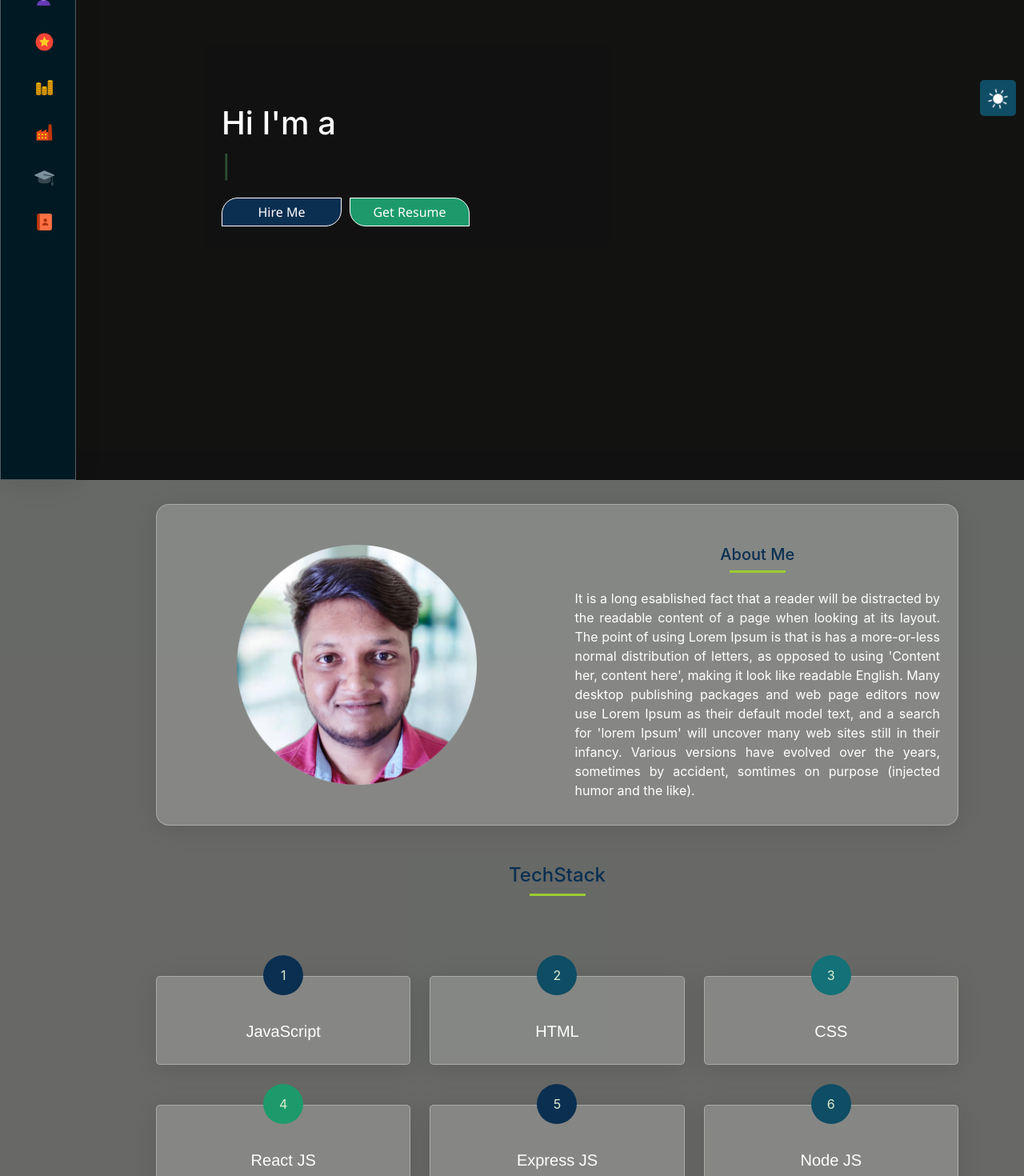
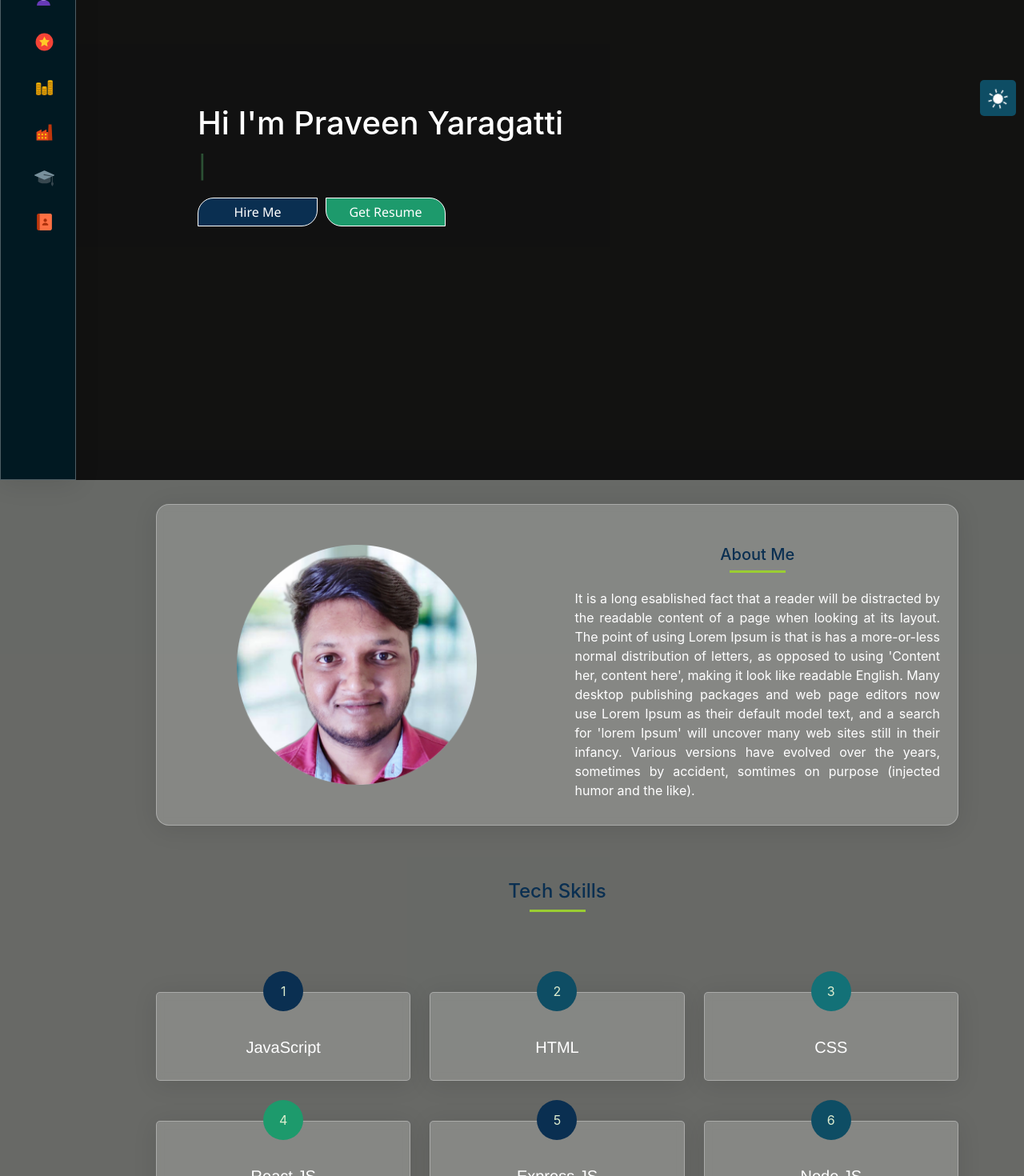
Before and after one commit to YaragattiPraveen/pby37-portfolio, a React (Create React App) app: page / in a window 1280 px wide. Shown: the part 200-1670 px from the top of the page at 80% size. Built offline with nearby package versions, Linux system fonts and the light colour scheme.

Commit message:
Added animation for the project using Framer-Motion npm

```diff
--- a/package.json
+++ b/package.json
@@ -6,11 +6,14 @@
     "@testing-library/jest-dom": "^5.16.5",
     "@testing-library/react": "^13.4.0",
     "@testing-library/user-event": "^13.5.0",
+    "framer-motion": "^7.6.18",
     "react": "^18.2.0",
+    "react-animation-on-scroll": "^5.1.0",
     "react-dom": "^18.2.0",
     "react-icons": "^4.6.0",
     "react-scripts": "5.0.1",
     "react-scroll": "^1.8.8",
+    "react-scroll-motion": "^0.3.2",
     "react-scroll-to-top": "^3.0.0",
     "react-slick": "^0.29.0",
     "react-vertical-timeline-component": "^3.5.2",
--- a/src/Components/About/About.js
+++ b/src/Components/About/About.js
@@ -1,11 +1,26 @@
 import React from "react";
 import "../About/About.css";
 import Profileimg from "../../Assests/profile-pic.png";
+import { motion } from "framer-motion"
+
+const divAnimate = {
+  offscreen: { x: -1000 },
+  onscreen: { x: 0 },
+}
 
 const About = () => {
   return (
     <div className="container about-section" id="About">
-      <div className="row">
+
+      <motion.div initial="offscreen"
+        whileInView="onscreen"
+        viewport={{ once: false, amount: 0.1 }}
+      >
+        <motion.div variants={divAnimate} transition={{
+          duration: 1.4,
+          type: 'spring',
+          bounce: 0.4
+        }} className="row">
           <div className="col-xl-6 col-lg-6 col-md-12 col-sm-12">
             <div className="about-image">
               <img src={Profileimg} alt="Profile" />
@@ -31,7 +46,8 @@ const About = () => {
               </p>
             </div>
           </div>
-      </div>
+        </motion.div>
+      </motion.div>
     </div>
   );
 };
--- a/src/Components/Contact/contact.js
+++ b/src/Components/Contact/contact.js
@@ -1,17 +1,36 @@
+import { motion } from 'framer-motion'
 import React from 'react'
 import contact from '../../Assests/contact.jpg'
 import '../Contact/contact.css'
 
+const imgAnimate = {
+    offscreen: { x: -600 },
+    onscreen: { x: 0 },
+}
+
+const divAnimate = {
+    offscreen: { x: 600 },
+    onscreen: { x: 0 },
+}
 const Contact = () => {
     return (
         <div className='container contact-section' id='Contacts'>
-        <div className="row">
-            <div className='col-xl-5 col-lg-5 col-md-5 col-sm-5'>
+            <motion.div initial="offscreen" whileInView="onscreen"
+                viewport={{ once: false, amount: 0.1 }} className="row">
+                <motion.div variants={imgAnimate} transition={{
+                    duration: 1,
+                    type: 'spring',
+                    bounce: 0.4
+                }} className='col-xl-5 col-lg-5 col-md-5 col-sm-5'>
                     <div className="contact-form-image">
-                    <img src={contact} alt="contact-img"/>
+                        <img src={contact} alt="contact-img" />
                     </div>
-            </div>
-            <div className='col-xl-7 col-lg-7 col-md-7 col-sm-7'>
+                </motion.div>
+                <motion.div variants={divAnimate} transition={{
+                    duration: 1,
+                    type: 'spring',
+                    bounce: 0.4
+                }} className='col-xl-7 col-lg-7 col-md-7 col-sm-7'>
                     <div className="contact-form-design">
                         <div className="text-center">
                             <h5>Contact Me</h5>
@@ -19,12 +38,12 @@ const Contact = () => {
                         <form>
                             <div className="contact-form">
                                 <label className='form-label'>Name</label>
-                            <input type="text" className='form-control'/>
+                                <input type="text" className='form-control' />
                             </div>
 
                             <div className="contact-form">
                                 <label className='form-label'>E-mail</label>
-                            <input type="Email" className='form-control'/>
+                                <input type="Email" className='form-control' />
                             </div>
                             <div className="contact-form">
                                 <label className='form-label'>Message</label>
@@ -36,8 +55,8 @@ const Contact = () => {
                             </div>
                         </form>
                     </div>
-            </div>
-        </div>
+                </motion.div>
+            </motion.div>
         </div>
     )
 }
--- a/src/Components/Home/Home.js
+++ b/src/Components/Home/Home.js
@@ -3,35 +3,57 @@ import '../Home/Home.css'
 import Typewriter from 'typewriter-effect';
 import Resume from '../../Assests/Front-End-Developer_Praveen.pdf'
 import { BsFillMoonStarsFill, BsFillSunFill } from 'react-icons/bs';
+import { motion } from 'framer-motion';
 
-const Home = ({theme,ChangeTheme}) => {
+const textAnimate = {
+  offscreen: {
+    x: 600
+  },
+  onscreen: {
+    x: 0
+  }
+}
+const buttonAnimate = {
+  offscreen: {
+    x: -600
+  },
+  onscreen: {
+    x: 0
+  }
+}
+const Home = ({ theme, ChangeTheme }) => {
+
   return (
     <div className='container-fluid home' id='Home'>
       <div className='theme-change' onClick={ChangeTheme}>
         {
-          theme === 'light' ? <BsFillMoonStarsFill size={25}/>:<BsFillSunFill size={25} className="sun-icon"/>
+          theme === 'light' ? <BsFillMoonStarsFill size={25} /> : <BsFillSunFill size={25} className="sun-icon" />
         }
       </div>
       <div className='container home-content'>
+        <motion.div initial="offscreen" whileInView="onscreen"
+          viewport={{ once: false, amount: 0.1 }}
+          className='home-text'>
+          <motion.h1 transition={{ duration: 1.3, type: 'spring', bounce: 0.4 }} variants={textAnimate}>Hi I'm Praveen Yaragatti</motion.h1>
+          <motion.h3 transition={{ duration: 1.3, type: 'spring', bounce: 0.4 }} variants={textAnimate}>
+            <Typewriter
+              options={{
+                strings: ['Frontend Developer😎', 'UX/UI Designer😎', 'MERN Stack Developer🥳', 'Web Developer😉'],
+                autoStart: true,
+                loop: true,
+              }}
+            />
+          </motion.h3>
+        </motion.div>
 
-        <h1>Hi I'm a</h1>
-        <h3>
-          <Typewriter
-            options={{
-              strings: ['Frontend Developer😎','UX/UI Designer😎','MERN Stack Developer🥳','Web Developer😉'],
-              autoStart: true,
-              loop: true,
-            }}
-          />
-        </h3>
-        <div className='buttons'>
-          <div>
-            <button className='hire-me-btn'>Hire Me</button>
-          </div>
-          <div>
-            <button className='download-cv-btn'> <a href={Resume} download='Praveen_Yaragatti_CV'>Get Resume </a></button>
-          </div>
-        </div>
+        <motion.div initial="offscreen" whileInView="onscreen"
+          viewport={{ once: false, amount: 0.1 }} className='buttons'>
+
+          <motion.button variants={buttonAnimate} transition={{ duration: .5, type: 'spring', bounce: 0.4 }}  className='hire-me-btn'>Hire Me</motion.button>
+
+          <motion.button variants={buttonAnimate} transition={{ duration: .5, type: 'spring', bounce: 0.4 }} className='download-cv-btn'> <a href={Resume} download='Praveen_Yaragatti_CV'>Get Resume </a></motion.button>
+
+        </motion.div>
       </div>
     </div>
   )
--- a/src/Components/Projects/Project.css
+++ b/src/Components/Projects/Project.css
@@ -95,6 +95,10 @@
     .project-list {
         margin: 15px 5px;
     }
+    .live-demo{
+        padding: 6px 15px;
+        font-size: 12px;
+    }
 }
 
 @media (min-width: 481px) and (max-width: 768px) {
--- a/src/Components/Projects/Project.js
+++ b/src/Components/Projects/Project.js
@@ -1,6 +1,13 @@
+import { motion } from "framer-motion";
 import React from "react";
 import "./Project.css";
 import ProjectList from "./ProjectList";
+
+const divAnimate = {
+  offscreen: { x: -1000 },
+  onscreen: { x: 0 },
+}
+
 const Project = () => {
   const data = [
     {
@@ -124,13 +131,17 @@ const Project = () => {
         <h4>Projects</h4>
         <span className="line"></span>
       </div>
-      <div className="row">
+      <motion.div initial="offscreen" whileInView="onscreen"
+        viewport={{ once: false, amount: 0.1 }} className="row">
         {data.map((val, ind) => (
-            <div className="col-xl-6 col-lg-6 col-md-12 col-sm-12" key={ind}>
-                <ProjectList {...val}/>
-          </div>)
+          <motion.div variants={divAnimate} transition={{
+            duration: 1.5, type: 'spring',
+            bounce: 0.4
+          }} className="col-xl-6 col-lg-6 col-md-12 col-sm-12" key={ind}>
+            <ProjectList {...val} />
+          </motion.div>)
         )}
-      </div>
+      </motion.div>
     </div>
   );
 };
--- a/src/Components/Sidebar/Sidebar.css
+++ b/src/Components/Sidebar/Sidebar.css
@@ -3,7 +3,7 @@
     background-color: #030303da;
 }
 .sidebar-section .container{
-    margin-left: 70px;
+    margin-left: 55px;
 }
 .sidebar {
     height: 100vh;
--- a/src/Components/Tech Stack/TechStack.css
+++ b/src/Components/Tech Stack/TechStack.css
@@ -4,6 +4,9 @@
     height: 3px;
     margin: 1px auto;
     background-color: yellowgreen;
+}
+.section-title h4{
+    padding-top: 20px;
 }
 h4{
     text-align: center;
--- a/src/Components/Tech Stack/TechStack.js
+++ b/src/Components/Tech Stack/TechStack.js
@@ -1,5 +1,12 @@
+import { motion } from "framer-motion";
 import React, { useState } from "react";
 import "../Tech Stack/TechStack.css";
+
+const divAnimate = {
+  offscreen: { x: 1500 },
+  onscreen: { x: 0 },
+}
+
 const TechStack = () => {
   const data = [
     {
@@ -72,18 +79,24 @@ const TechStack = () => {
   const loadMore = () => {
     setLoadmore((prev) => prev + 3);
   }
+
   return (
     <div className="container tech-section" id="Stack">
       <div className="section-title">
-        <h4>TechStack</h4>
+        <h4>Tech Skills</h4>
         <span className="line"></span>
       </div>
 
       <div className="row">
         {data.slice(0, loadmore).map((val, ind) => {
           return (
-            <div className="col-xl-4 col-lg-4 col-md-6 col-sm-12" key={ind}>
-              <div className="tech-content">
+            <motion.div initial="offscreen" whileInView="onscreen"
+              viewport={{ once: false, amount: 0.1 }} className="col-xl-4 col-lg-4 col-md-6 col-sm-12" key={ind}>
+              <motion.div variants={divAnimate} transition={{
+                duration: 1.5,
+                type: 'spring',
+                bounce: 0.4
+              }} className="tech-content">
                 <span
                   className="index-no"
                   style={{ backgroundColor: colors[ind] }}
@@ -91,8 +104,8 @@ const TechStack = () => {
                   {ind + 1}
                 </span>
                 <p>{val.name}</p>
-              </div>
-            </div>
+              </motion.div>
+            </motion.div>
           );
         })}
       </div>
--- a/src/index.css
+++ b/src/index.css
@@ -13,6 +13,6 @@ code {
 }
 html,body{
   max-width: 100%;
-  /* overflow-x: hidden; */
+  overflow-x: hidden;
   background-color: #deedcf27;
 }
```
Also changed, not shown: src/App.js (+5 -2 lines), src/Components/Projects/ProjectList.js (+5 -5 lines), 1 other file (tests, documents, lock files or other folders). Lines whose indentation alone changed are shown as unchanged.
